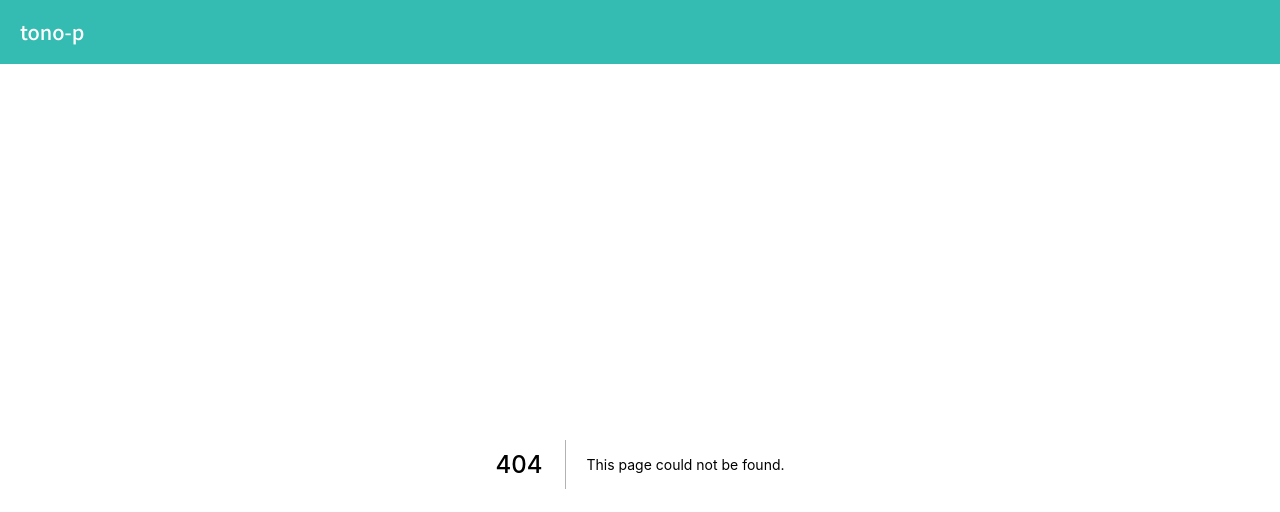
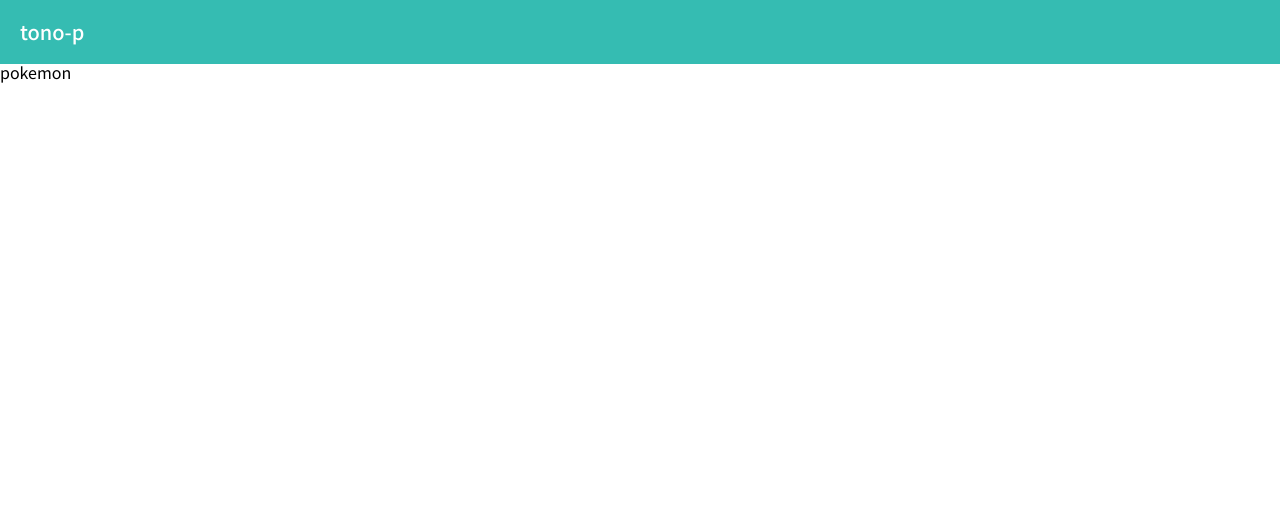
Before and after one commit to jmeno1011/tono-p, a Next.js app: page /pokemon in a window 1280 px wide. Before the commit this address had no page. Shown: the top 512 px of the page. Built offline with nearby package versions, Linux system fonts and the light colour scheme.

Commit message:
pokemon start

```diff
--- a/src/pages/_app.js
+++ b/src/pages/_app.js
@@ -1,5 +1,5 @@
 import '../styles/globals.css'
-import Top from "../componets/Top"
+import Top from "../componets/commons/Top"
 
 function MyApp({ Component, pageProps }) {
     return (
--- /dev/null
+++ b/src/pages/pokemon.js
@@ -0,0 +1,9 @@
+import React from 'react'
+
+const pokemon = () => {
+  return (
+    <div>pokemon</div>
+  )
+}
+
+export default pokemon
```
Also changed, not shown: src/componets/pokemon/SearchBar.jsx (added, +9 -0 lines), src/componets/commons/Top.jsx (renamed from src/componets/Top.jsx), 1 other file (tests, documents, lock files or other folders).
